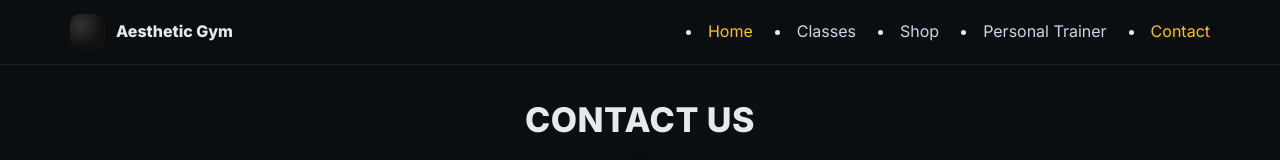
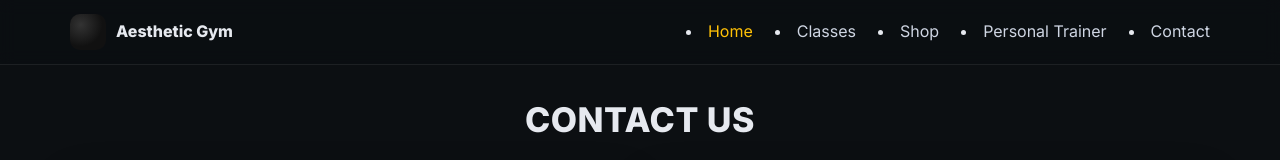
Before and after one commit to ST10476528/ST10476528---Gym-Web, a plain HTML site: page enquiry.html in a window 1280 px wide. Shown: the top 160 px of the page. Drawn offline with Linux system fonts and the light colour scheme.

Commit message:
Update enquiry.html

```diff
--- a/enquiry.html
+++ b/enquiry.html
@@ -57,7 +57,7 @@
       <li><a href="classes.html">Classes</a></li>
       <li><a href="shop.html">Shop</a></li>
       <li><a href="personal-trainer.html">Personal Trainer</a></li>
-      <li><a class="active" href="#">Contact</a></li>
+      <li><a href="Enquiry.html">Contact</a></li>
       </nav>
     </div>
   </header>
```
